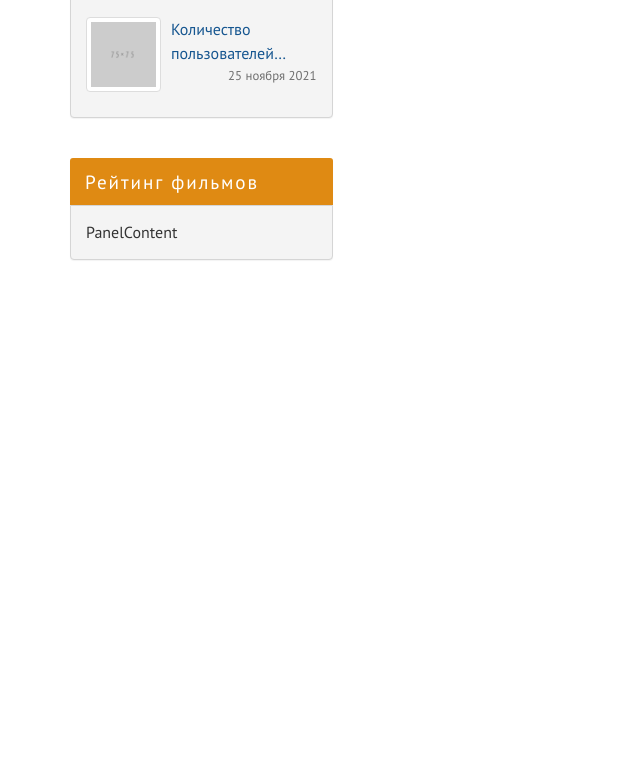
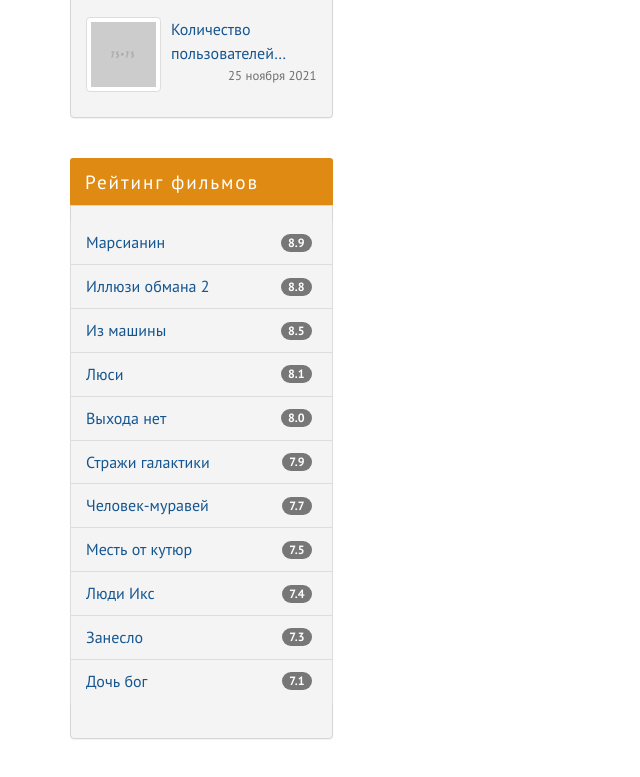
Before and after one commit to ElizavetaBogotska/kinozal-temp, a website: page index.html in a window 1280 px wide. Shown: the part 1757-2534 px from the top of the page, without its empty margins (0-640 px from the left). Before the commit the page ends 2097 px from the top, so only its background shows below. Drawn offline with Linux system fonts and the light colour scheme.

Commit message:
top films

```diff
--- a/assets/scss/_sidebar.scss
+++ b/assets/scss/_sidebar.scss
@@ -78,3 +78,41 @@
         text-align: right;
     }
 }
+.top-films {
+    &__body {
+        padding-left: 0;
+        padding-right: 0;
+    }
+    &__item {
+        background-color: transparent;
+        margin-left: -1px;
+        margin-right: -1px;
+        color: $color-primary !important;
+        padding-right: 55px;
+
+        &:first-child {
+            border-radius: 0;
+            border-top: none;
+        }
+        &:last-child {
+            border-radius: 0;
+            border-bottom: none;
+        }
+        &:hover,
+        &:focus {
+            border-color: $color-accent;
+            background-color: $color-accent !important;
+            color: $color-white !important;
+
+            .badge {
+                background-color: $color-dark;
+            }
+        }
+    }
+    &__badge {
+        position: absolute;
+        top: 50%;
+        transform: translateY(-50%);
+        right: $gap;
+    }
+}
--- a/index.html
+++ b/index.html
@@ -202,8 +202,42 @@
                           </div>
                       <div class="top-films panel panel-info">
                         <div class="panel-heading">Рейтинг фильмов</div>
-                        <div class="panel-body">
-                          PanelContent
+                        <div class="top-films__body panel-body">
+                          <div class="top-films__list list-group">
+                            <a class="top-films__item list-group-item" href="#">Марсианин
+                              <span class="top-films__badge badge">8.9</span>
+                            </a>
+                            <a class="top-films__item list-group-item" href="#">Иллюзи обмана 2
+                              <span class="top-films__badge badge">8.8</span>
+                            </a>
+                            <a class="top-films__item list-group-item" href="#">Из машины
+                              <span class="top-films__badge badge">8.5</span>
+                            </a>
+                            <a class="top-films__item list-group-item" href="#">Люси
+                              <span class="top-films__badge badge">8.1</span>
+                            </a>
+                            <a class="top-films__item list-group-item" href="#">Выхода нет
+                              <span class="top-films__badge badge">8.0</span>
+                            </a>
+                            <a class="top-films__item list-group-item" href="#">Стражи галактики
+                              <span class="top-films__badge badge">7.9</span>
+                            </a>
+                            <a class="top-films__item list-group-item" href="#">Человек-муравей
+                              <span class="top-films__badge badge">7.7</span>
+                            </a>
+                            <a class="top-films__item list-group-item" href="#">Месть от кутюр
+                              <span class="top-films__badge badge">7.5</span>
+                            </a>
+                            <a class="top-films__item list-group-item" href="#">Люди Икс
+                              <span class="top-films__badge badge">7.4</span>
+                            </a>
+                            <a class="top-films__item list-group-item" href="#">Занесло
+                              <span class="top-films__badge badge">7.3</span>
+                            </a>
+                            <a class="top-films__item list-group-item" href="#">Дочь бог
+                              <span class="top-films__badge badge">7.1</span>
+                            </a>
+                          </div>
                         </div>
                       </div>
             </aside>
```
Also changed, not shown: assets/css/style.css.
